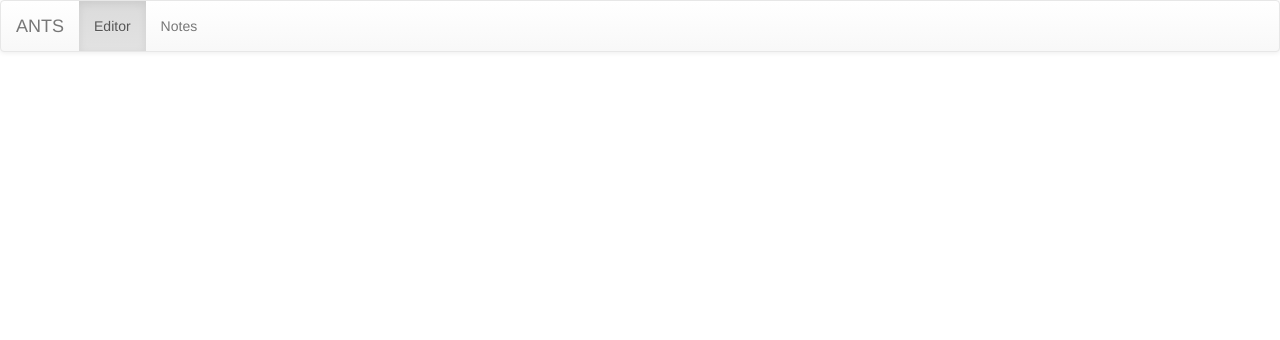
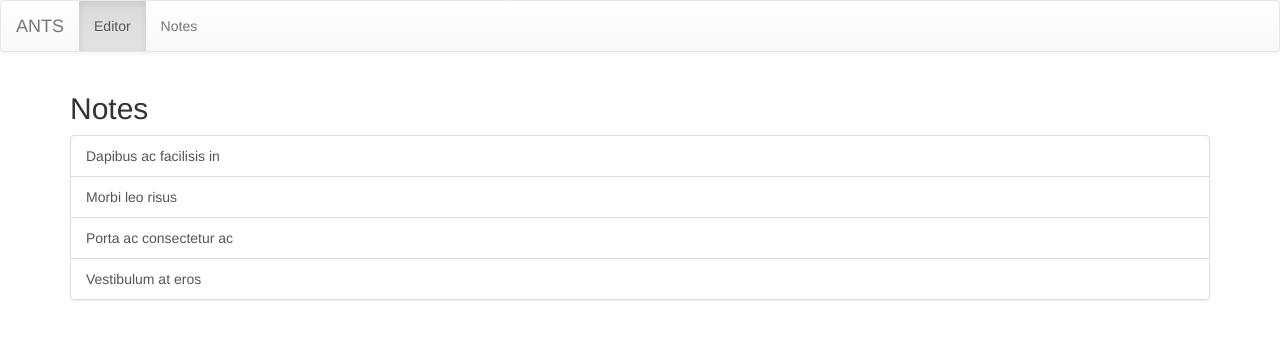
Before and after one commit to buckbaskin/notess, a Flask app: page /notes in a window 1280 px wide. Shown: the top 340 px of the page. Run offline with Flask 2, Linux system fonts and the light colour scheme; parts of the project's set-up code (start-up, migrations or seed data) failed here and were passed over; some libraries are stand-ins or nearby versions.

Commit message:
basic list view setup for notes page

```diff
--- a/templates/notes_page.html
+++ b/templates/notes_page.html
@@ -13,6 +13,16 @@
 
 <body>
   {% include "navbar.html" %}
+
+  <div class="container">
+    <h2>Notes</h2>
+    <ul class="list-group">
+      <a href="#" class="list-group-item list-group-item-action">Dapibus ac facilisis in</a>
+      <a href="#" class="list-group-item list-group-item-action">Morbi leo risus</a>
+      <a href="#" class="list-group-item list-group-item-action">Porta ac consectetur ac</a>
+      <a href="#" class="list-group-item list-group-item-action">Vestibulum at eros</a>
+    </ul>
+  </div>
 </body>
 
 <script src="../../static/gwscore.js"></script>
```
